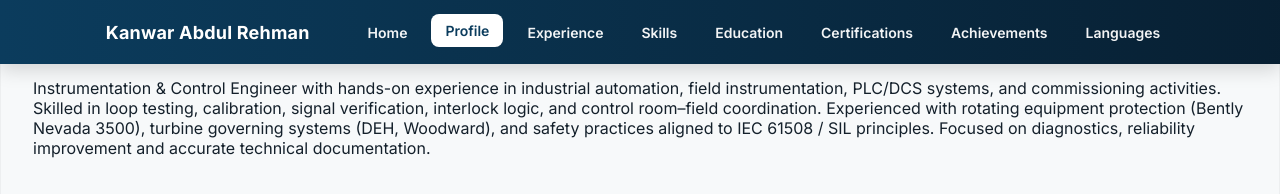
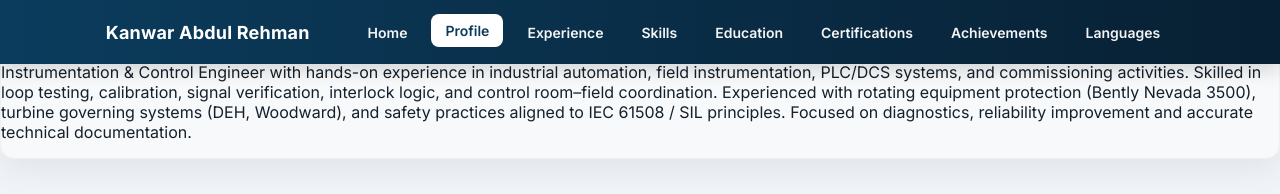
Before and after one commit to RanaKanwarKhan/RanaKanwarKhan.github.io, a plain HTML site: page index.html in a window 1280 px wide. Both pictures are taken after a click on the link "Profile". Drawn offline with Linux system fonts and the light colour scheme.

Commit message:
Update index.html

```diff
--- a/index.html
+++ b/index.html
@@ -242,8 +242,8 @@ main{
   display:none;
   background:var(--card);
   border-radius:14px;
-  padding:32px;
-  margin-bottom:32px;
+    padding-top: 80px;      /* space for navbar */
+    margin-top: -64px;      /* navbar height */
   box-shadow:0 12px 30px rgba(0,0,0,0.06);
   border:1px solid rgba(0,0,0,0.04);
   transition:all .36s ease;
```
